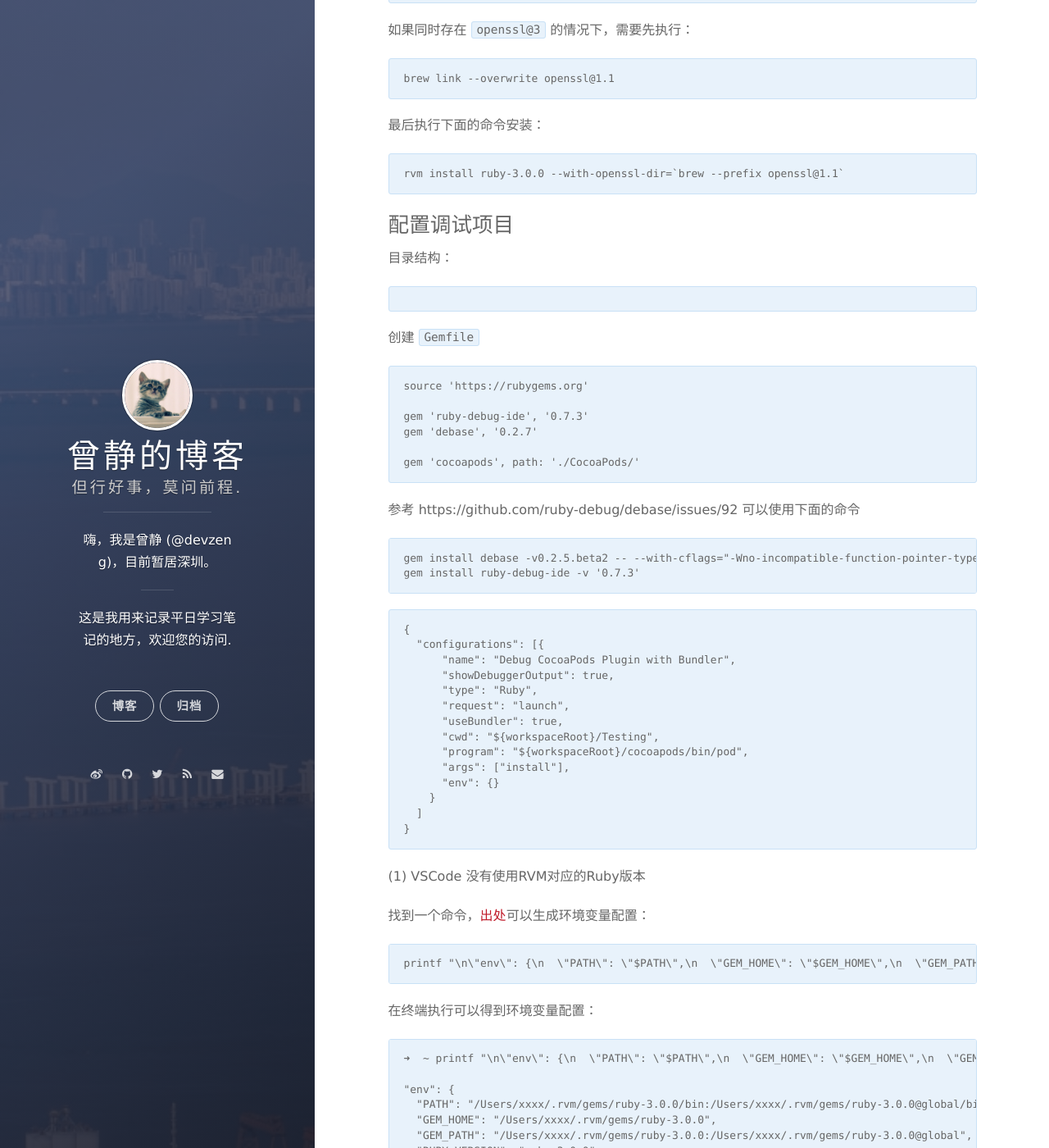
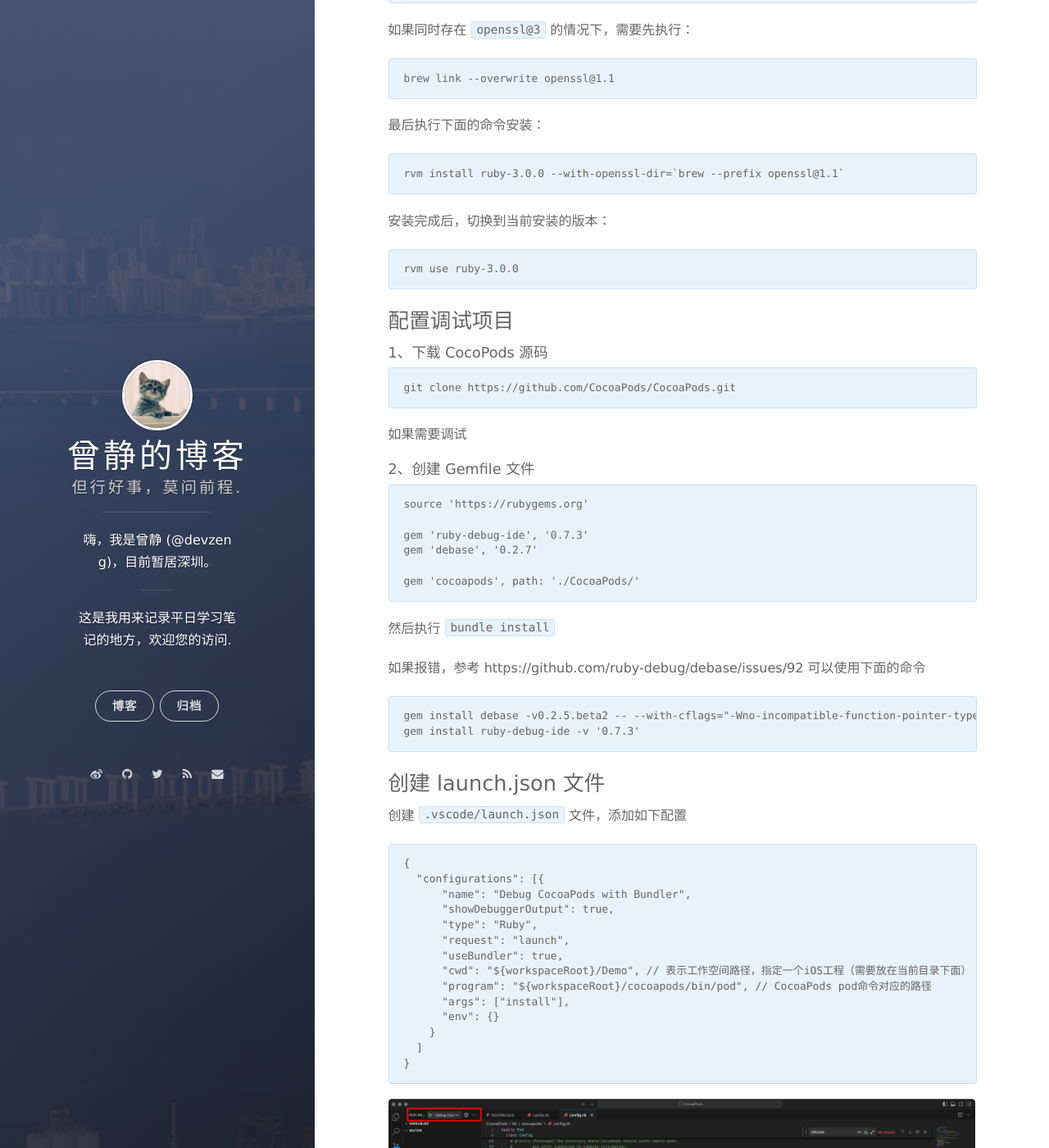
Before and after one commit to hhtczengjing/blog, a Jekyll site: the page built from _posts/2024-12-01-vscode-debug-cocoapods.md, in a window 1280 px wide and 1400 px high, scrolled down 1110 px. Shown: the whole window at 82% size. Built offline with Jekyll 4.4.1, drawn with Linux system fonts in a browser that asks for light colours; nearby versions of some CDN libraries; some of the changed text lies outside the part shown.

Commit message:
update post "VSCode搭建CocoaPods调试环境"

````diff
--- a/_posts/2024-12-01-vscode-debug-cocoapods.md
+++ b/_posts/2024-12-01-vscode-debug-cocoapods.md
@@ -62,14 +62,23 @@ brew link --overwrite openssl@1.1
 rvm install ruby-3.0.0 --with-openssl-dir=`brew --prefix openssl@1.1`
 ```
 
+安装完成后，切换到当前安装的版本：
+
+```
+rvm use ruby-3.0.0
+```
+
 ### 配置调试项目
 
-目录结构：
+#### 1、下载 CocoPods 源码
 
 ```
+git clone https://github.com/CocoaPods/CocoaPods.git
 ```
 
-创建 `Gemfile`
+如果需要调试
+
+#### 2、创建 Gemfile 文件
 
 ```
 source 'https://rubygems.org'
@@ -80,29 +89,39 @@ gem 'debase', '0.2.7'
 gem 'cocoapods', path: './CocoaPods/'
 ```
 
-参考 https://github.com/ruby-debug/debase/issues/92 可以使用下面的命令
+然后执行 `bundle install`
+
+如果报错，参考 https://github.com/ruby-debug/debase/issues/92 可以使用下面的命令
 
 ```
 gem install debase -v0.2.5.beta2 -- --with-cflags="-Wno-incompatible-function-pointer-types"
 gem install ruby-debug-ide -v '0.7.3'
 ```
 
+### 创建 launch.json 文件
+
+创建 `.vscode/launch.json` 文件，添加如下配置
+
 ```
 {
   "configurations": [{
-      "name": "Debug CocoaPods Plugin with Bundler",
+      "name": "Debug CocoaPods with Bundler",
       "showDebuggerOutput": true,
       "type": "Ruby",
       "request": "launch",
       "useBundler": true,
-      "cwd": "${workspaceRoot}/Testing",
-      "program": "${workspaceRoot}/cocoapods/bin/pod",
+      "cwd": "${workspaceRoot}/Demo", // 表示工作空间路径，指定一个iOS工程（需要放在当前目录下面）
+      "program": "${workspaceRoot}/cocoapods/bin/pod", // CocoaPods pod命令对应的路径
       "args": ["install"],
       "env": {}
     }
   ]
 }
 ```
+
+![start_debug.png](/images/vscode-debug-cocoapods/start_debug.png)
+
+点击 `Debug CocoaPods with Bundler` 可以启动项目。可能存在报错：
 
 (1) VSCode 没有使用RVM对应的Ruby版本
 
@@ -147,7 +166,7 @@ Uncaught exception: Unicode Normalization not appropriate for ASCII-8BIT
 }
 ```
 
-最终的 `.vscode/launch.json` 配置示例如下：
+完整的 `.vscode/launch.json` 配置示例如下：
 
 ```
 {
@@ -174,7 +193,19 @@ Uncaught exception: Unicode Normalization not appropriate for ASCII-8BIT
 }
 ```
 
-最终的效果
+最终整体目录结构如下：
+
+```
+vscode_cocoapods_debug
+│── .vscode
+│   └── launch.json
+├── CocoaPods
+├── Demo
+├── Gemfile
+├── Gemfile.lock
+```
+
+找个地方添加一个断点，运行效果
 
 ![vscode_debug_demo.png](/images/vscode-debug-cocoapods/vscode_debug_demo.png)
 
````
Also changed, not shown: images/vscode-debug-cocoapods/start_debug.png (added).
